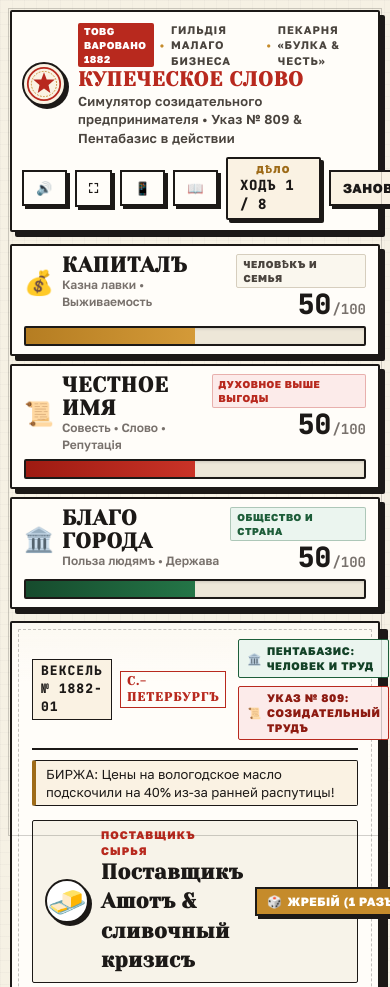
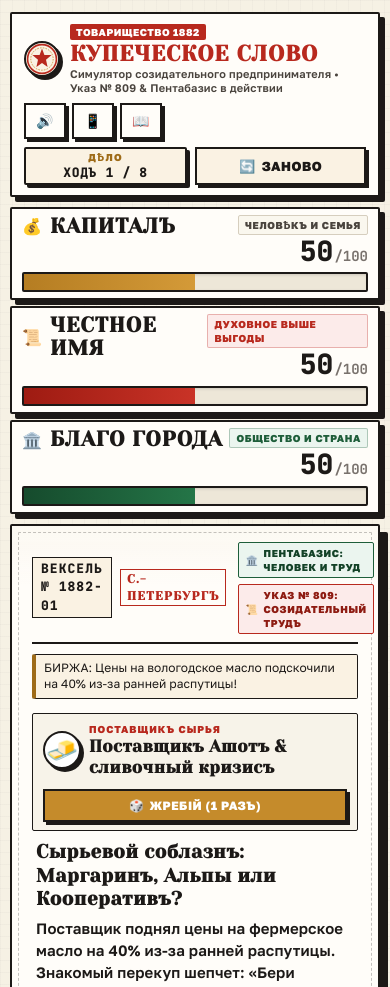
Before and after one commit to s74001468-lab/Merchant-or-Speculator-, a website: page index.html in a window 390 px wide. Shown: the top 987 px of the page. Drawn offline with nearby package versions, Linux system fonts and the light colour scheme; a web font is replaced by a local one.

Commit message:
fix(mobile): resolve button overflow, safe-area clipping, character plate layout, and compact resource bars

```diff
--- a/index.html
+++ b/index.html
@@ -2,7 +2,7 @@
 <html lang="ru">
 <head>
   <meta charset="UTF-8">
-  <meta name="viewport" content="width=device-width, initial-scale=1.0, maximum-scale=5.0">
+  <meta name="viewport" content="width=device-width, initial-scale=1.0, maximum-scale=5.0, viewport-fit=cover">
   <title>Купеческое Слово: Построй дело на века | Игра по ОРГ</title>
   <meta name="description" content="Браузерная карточная бизнес-игра по курсу «Основы российской государственности» (Указ Президента РФ № 809 и Пентабазис). Авторы: Котухов С., Сиволод Д., Ветер М.">
   <link rel="icon" type="image/svg+xml" href="favicon.svg">
@@ -32,10 +32,10 @@
         </div>
         <div class="signboard-text">
           <div class="signboard-top-strip">
-            <span class="signboard-pill">ТОbg ВАРОВАНО 1882</span>
-            <span class="signboard-divider">•</span>
+            <span class="signboard-pill">ТОВАРИЩЕСТВО 1882</span>
+            <span class="signboard-divider signboard-meta">•</span>
             <span class="signboard-meta">ГИЛЬДIЯ МАЛАГО БИЗНЕСА</span>
-            <span class="signboard-divider">•</span>
+            <span class="signboard-divider signboard-meta">•</span>
             <span class="signboard-meta">ПЕКАРНЯ «БУЛКА & ЧЕСТЬ»</span>
           </div>
           <h1 class="signboard-title">КУПЕЧЕСКОЕ СЛОВО</h1>
@@ -45,12 +45,13 @@
 
       <div class="header-controls">
         <!-- Live Action Buttons for Presenters -->
+        <div class="controls-util-group">
           <button id="btnSound" class="vintage-btn icon-btn" title="Переключить звук [M]" aria-label="Переключить звук">
             <span class="btn-icon" id="soundIcon">🔊</span>
             <span class="btn-label-desktop">ЗВУКЪ</span>
           </button>
 
-        <button id="btnFullscreen" class="vintage-btn icon-btn" title="Полноэкранный режим [F]" aria-label="Во весь экран">
+          <button id="btnFullscreen" class="vintage-btn icon-btn btn-desktop-only" title="Полноэкранный режим [F]" aria-label="Во весь экран">
             <span class="btn-icon">⛶</span>
             <span class="btn-label-desktop">ЭКРАНЪ</span>
           </button>
@@ -64,7 +65,9 @@
             <span class="btn-icon">📖</span>
             <span class="btn-label-desktop">О ПРОЕКТЕ</span>
           </button>
+        </div>
 
+        <div class="controls-turn-group">
           <!-- Turn Badge -->
           <div class="turn-badge" id="turnBadge">
             <span class="turn-label">ДѢЛО</span>
@@ -72,8 +75,10 @@
           </div>
 
           <button id="btnRestart" class="vintage-btn btn-secondary" title="Начать заново [R]">
-          <span>ЗАНОВО</span>
+            <span class="btn-icon">🔄</span>
+            <span class="btn-label-text">ЗАНОВО</span>
           </button>
+        </div>
       </div>
     </header>
 
--- a/style.css
+++ b/style.css
@@ -185,6 +185,13 @@ body {
 
 /* Кнопки и плашки в шапке */
 .header-controls {
+  display: flex;
+  align-items: center;
+  gap: 8px;
+}
+
+.controls-util-group,
+.controls-turn-group {
   display: flex;
   align-items: center;
   gap: 8px;
@@ -1825,65 +1832,344 @@ kbd {
   }
 }
 
-@media (max-width: 820px), (max-height: 680px) {
+@media (max-width: 820px) {
   /* Разблокируем вертикальный скролл на мобильных устройствах */
   html, body {
     height: auto;
-    overflow: auto;
+    min-height: 100%;
+    overflow-x: hidden;
+    overflow-y: auto;
+    -webkit-overflow-scrolling: touch;
+  }
+
+  /* Скрываем фиксированную декоративную рамку на мобилках */
+  .screen-frame-decor {
+    display: none !important;
   }
 
   .app-layout {
     height: auto;
+    min-height: 100vh;
     max-height: none;
     overflow: visible;
-    padding: 10px;
-    gap: 12px;
-  }
-
+    padding-top: max(12px, env(safe-area-inset-top));
+    padding-bottom: max(16px, env(safe-area-inset-bottom));
+    padding-left: max(10px, env(safe-area-inset-left));
+    padding-right: max(10px, env(safe-area-inset-right));
+    gap: 10px;
+    width: 100%;
+    box-sizing: border-box;
+  }
+
+  /* 1. Шапка на мобилке */
   .merchant-header {
-    flex-wrap: wrap;
+    flex-direction: column;
+    align-items: stretch;
+    gap: 8px;
+    padding: 10px 12px;
+    width: 100%;
+    box-sizing: border-box;
+  }
+
+  .header-signboard {
+    align-items: center;
     gap: 10px;
-    padding: 10px;
-  }
-
-  .btn-label-desktop {
-    display: none;
+  }
+
+  .signboard-emblem {
+    width: 36px;
+    height: 36px;
+    flex-shrink: 0;
+  }
+
+  .signboard-meta,
+  .signboard-divider.signboard-meta {
+    display: none !important; /* Убираем громоздкие слоганы, чтобы не перекрывали челку */
+  }
+
+  .signboard-top-strip {
+    font-size: 10px;
+    gap: 4px;
   }
 
   .signboard-title {
-    font-size: 20px;
-  }
-
+    font-size: 22px;
+    line-height: 1.15;
+  }
+
+  .signboard-sub {
+    font-size: 11px;
+    line-height: 1.25;
+  }
+
+  .btn-label-desktop,
+  .btn-desktop-only {
+    display: none !important;
+  }
+
+  .header-controls {
+    width: 100%;
+    display: flex;
+    flex-direction: column;
+    gap: 8px;
+    box-sizing: border-box;
+  }
+
+  .controls-util-group {
+    display: flex;
+    align-items: center;
+    gap: 6px;
+    width: 100%;
+    box-sizing: border-box;
+  }
+
+  .controls-util-group .vintage-btn {
+    padding: 6px 10px;
+    font-size: 14px;
+    height: 36px;
+    min-width: 38px;
+    box-sizing: border-box;
+  }
+
+  .controls-turn-group {
+    display: flex;
+    align-items: stretch;
+    gap: 8px;
+    width: 100%;
+    box-sizing: border-box;
+  }
+
+  .controls-turn-group .turn-badge {
+    flex: 1;
+    min-width: 0;
+    padding: 4px 8px;
+    height: 38px;
+    box-sizing: border-box;
+  }
+
+  .controls-turn-group .turn-value {
+    font-size: 13px;
+  }
+
+  .controls-turn-group #btnRestart {
+    flex: 1;
+    min-width: 0;
+    height: 38px;
+    padding: 6px 12px;
+    font-size: 13px;
+    box-sizing: border-box;
+    display: inline-flex;
+    align-items: center;
+    justify-content: center;
+    gap: 6px;
+  }
+
+  /* 2. Компактные шкалы ресурсов Пентабазиса на мобилке */
   .pentabasis-panel {
     grid-template-columns: 1fr;
+    gap: 6px;
+    width: 100%;
+    box-sizing: border-box;
+  }
+
+  .scale-card {
+    padding: 6px 10px;
+    box-sizing: border-box;
+  }
+
+  .scale-sub {
+    display: none !important;
+  }
+
+  .scale-icon {
+    font-size: 16px;
+  }
+
+  .scale-title {
+    font-size: 14px;
+  }
+
+  .pentabasis-tag {
+    font-size: 9px;
+    padding: 1px 4px;
+  }
+
+  .scale-number .val {
+    font-size: 17px;
+  }
+
+  .scale-number .max {
+    font-size: 11px;
+  }
+
+  .meter-rail {
+    height: 8px;
+    margin-top: 4px;
+  }
+
+  /* 3. Карточка векселя на мобилке */
+  .bill-card-container {
+    width: 100%;
+    box-sizing: border-box;
+    padding: 10px 12px;
+  }
+
+  .bill-top-meta {
+    flex-direction: column;
+    align-items: stretch;
+    gap: 6px;
+  }
+
+  .bill-id-box {
+    font-size: 12px;
+    padding: 4px 8px;
+  }
+
+  .bill-origin-stamp {
+    font-size: 11px;
+  }
+
+  .bill-thematic-tags {
+    display: flex;
+    flex-wrap: wrap;
+    gap: 6px;
+  }
+
+  .pentabasis-badge,
+  .decree-badge {
+    font-size: 10px;
+    padding: 3px 6px;
+  }
+
+  /* Биржевая сводка */
+  .market-news-ticker {
+    padding: 5px 8px;
+    font-size: 12px;
+  }
+
+  .ticker-badge {
+    font-size: 10px;
+  }
+
+  .ticker-text {
+    font-size: 12px;
+  }
+
+  /* Персонаж и кубик (Жребий) */
+  .character-plate {
+    display: flex;
+    flex-wrap: wrap;
+    align-items: center;
     gap: 8px;
-  }
-
-  .scale-card {
-    padding: 8px 12px;
-  }
-
+    padding: 8px 10px;
+    width: 100%;
+    box-sizing: border-box;
+  }
+
+  .char-portrait-frame {
+    width: 38px;
+    height: 38px;
+    flex-shrink: 0;
+  }
+
+  .char-avatar {
+    font-size: 26px;
+  }
+
+  .char-info {
+    flex: 1;
+    min-width: 0;
+  }
+
+  .char-role {
+    font-size: 10px;
+  }
+
+  .char-name {
+    font-size: 17px;
+    line-height: 1.2;
+    word-break: break-word;
+    overflow-wrap: break-word;
+  }
+
+  .char-action-corner {
+    width: 100%;
+    margin-left: 0;
+    margin-top: 4px;
+  }
+
+  .btn-dice {
+    width: 100%;
+    box-sizing: border-box;
+    justify-content: center;
+    padding: 7px 12px;
+    font-size: 12px;
+  }
+
+  /* Текст дилеммы */
+  .dilemma-title {
+    font-size: 19px;
+    line-height: 1.25;
+    margin-bottom: 6px;
+  }
+
+  .dilemma-text {
+    font-size: 15px;
+    line-height: 1.45;
+  }
+
+  /* 4. Кнопки решений */
   .bill-choices-grid {
     grid-template-columns: 1fr;
     gap: 10px;
-  }
-
-  .dilemma-title {
-    font-size: 20px;
-  }
-
-  .dilemma-text {
-    font-size: 16px;
+    width: 100%;
+    box-sizing: border-box;
+  }
+
+  .choice-btn {
+    width: 100%;
+    box-sizing: border-box;
+    padding: 10px 12px;
+    gap: 6px;
+  }
+
+  .path-title {
+    font-size: 15px;
   }
 
   .choice-btn-quote {
     font-size: 15px;
-  }
-
+    line-height: 1.35;
+  }
+
+  /* Подвал */
   .merchant-footer {
     flex-direction: column;
     text-align: center;
     gap: 6px;
+    padding: 8px;
+    width: 100%;
+    box-sizing: border-box;
+  }
+
+  .footer-hotkeys-hint {
+    display: none !important; /* На смартфонах нет физической клавиатуры */
+  }
+
+  /* Модалки на смартфонах */
+  .gazette-paper-card,
+  .dice-dialog-card,
+  .gameover-card,
+  .qr-dialog-card,
+  .about-dialog-card,
+  .diploma-parchment {
+    width: 100% !important;
+    max-width: 100% !important;
+    padding: 16px 14px !important;
+    box-sizing: border-box !important;
+    max-height: 90vh !important;
+    overflow-y: auto !important;
+    -webkit-overflow-scrolling: touch !important;
   }
 
   .diploma-metrics-row {
```
Lines whose indentation alone changed are shown as unchanged.
